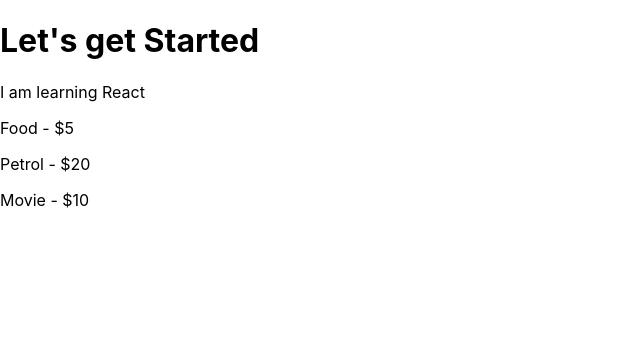
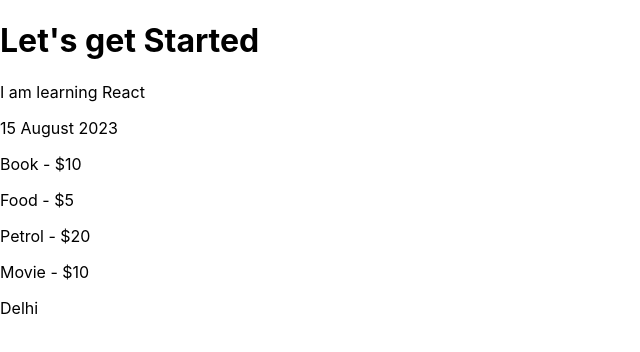
Before and after one commit to gautamranjan09/First_project_using_React, a React (Create React App) app: page / in a window 1280 px wide. Shown: the top 352 px of the page, without its empty margins (0-640 px from the left). Built offline with nearby package versions, Linux system fonts and the light colour scheme.

Commit message:
Learning to  Write Complex JSX

```diff
--- a/src/components/ExpenseItem.js
+++ b/src/components/ExpenseItem.js
@@ -1,9 +1,12 @@
 function ExpenseItem() {
     return (
         <>
+            <div>15 August 2023</div>
+            <p>Book - <span>$10</span></p>
             <p>Food - $5</p>
             <p>Petrol - $20</p>
             <p>Movie - $10</p>
+            <div>Delhi</div>
         </>
     );
 }
```
